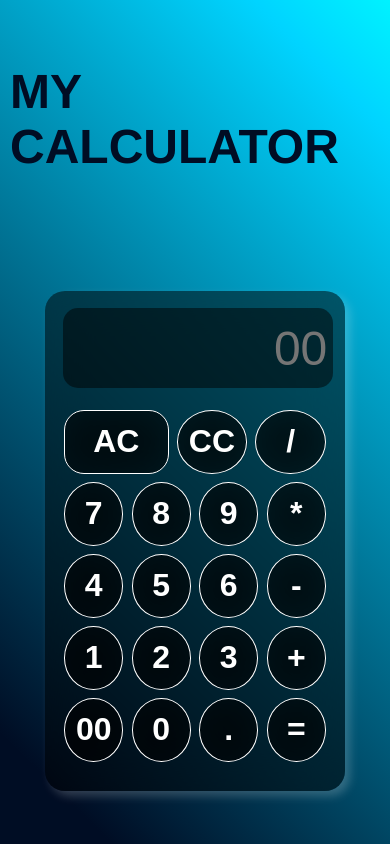
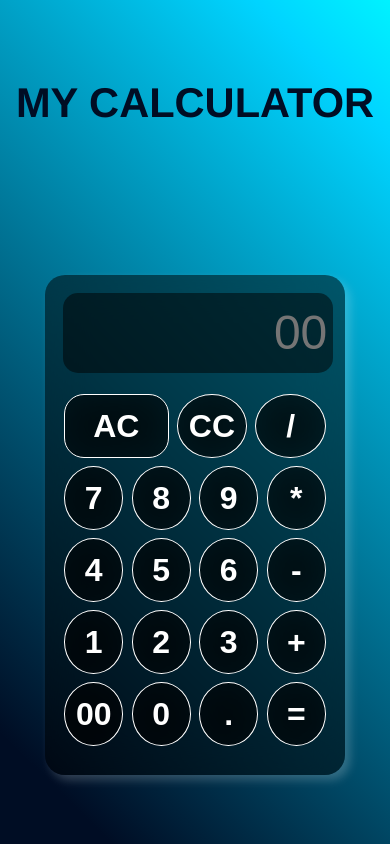
Before and after one commit to DEVAYUSHOPS/Calculator, a plain HTML site: page index.html in a window 390 px wide. Drawn offline with Linux system fonts and the light colour scheme.

Commit message:
Second commit

```diff
--- a/styles.css
+++ b/styles.css
@@ -18,6 +18,7 @@ body{
     transition: 0.2s;
     padding: 10px;
     border-radius: 20px;
+    text-align: center;
 }
 .head:hover{
     cursor: pointer;
@@ -92,7 +93,7 @@ body{
 
 @media (max-width: 786px) {
     .head{
-        font-size: 1.5rem;
+        font-size: 1.3rem;
     }
     .container{
         width: 300px;
```
